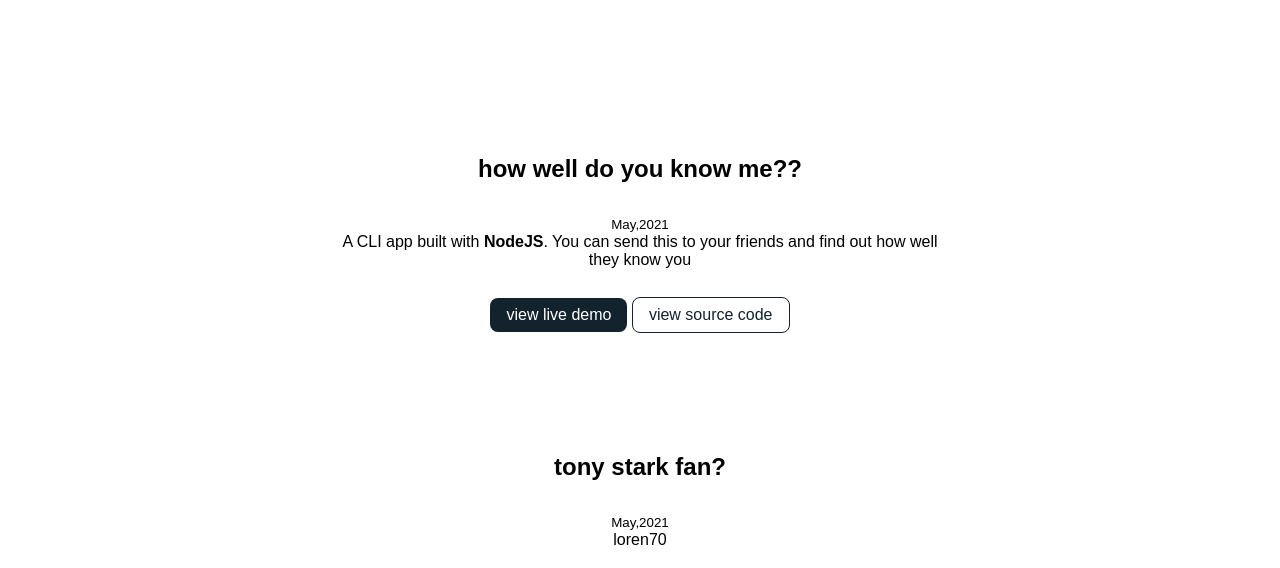
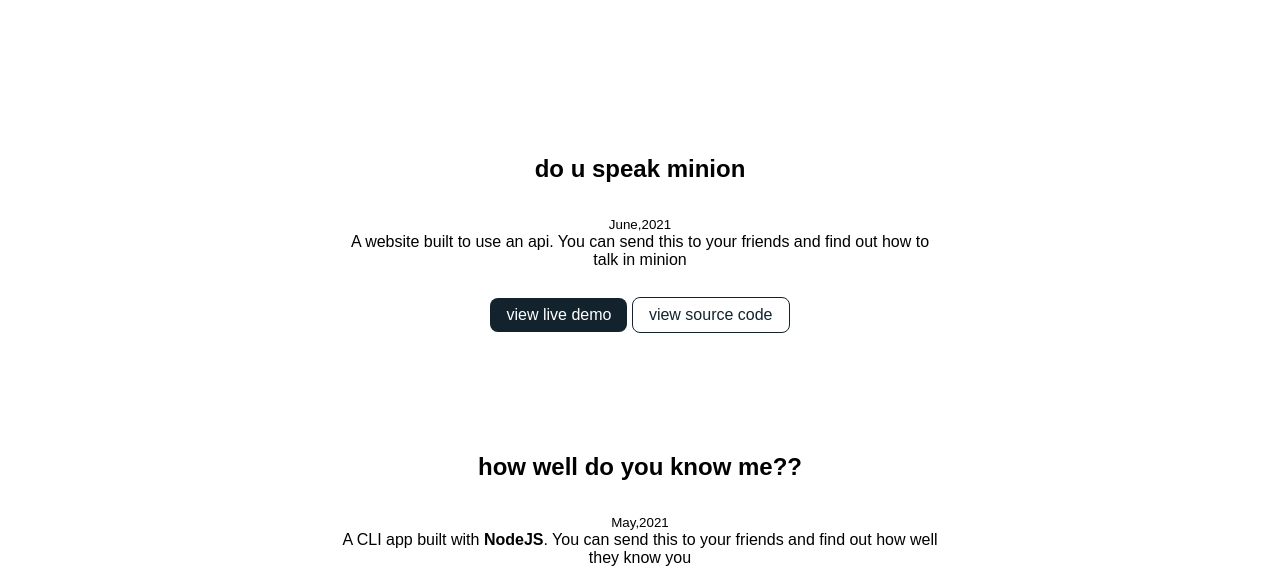
Before and after one commit to Kevin-Solomon/kevin-solomon-portfolio, a plain HTML site: page projects.html in a window 1280 px wide. Shown: the part 247-815 px from the top of the page. Drawn offline with Linux system fonts and the light colour scheme.

Commit message:
added another project

```diff
--- a/projects.html
+++ b/projects.html
@@ -21,6 +21,17 @@
   </header>
   <ul class="list-non-bullet">
     <li>
+      <li>
+        <section class="section">
+        <div class="container-center">
+          <h3>do u speak minion</h3>
+          <small>June,2021</small>
+          <p>A website built to use an api. You can send this to your friends and find out how to talk in minion</p>
+          <a class="link primary-link" href='https://minion-talk-neogcamp.netlify.app/'>view live demo</a>
+          <a class="link secondary-link" href='https://github.com/Kevin-Solomon/minion-talk'>view source code</a>
+        </div>
+        </section>
+      </li>
       <section class="section">
       <div class="container-center">
         <h3>how well do you know me??</h3>
```
